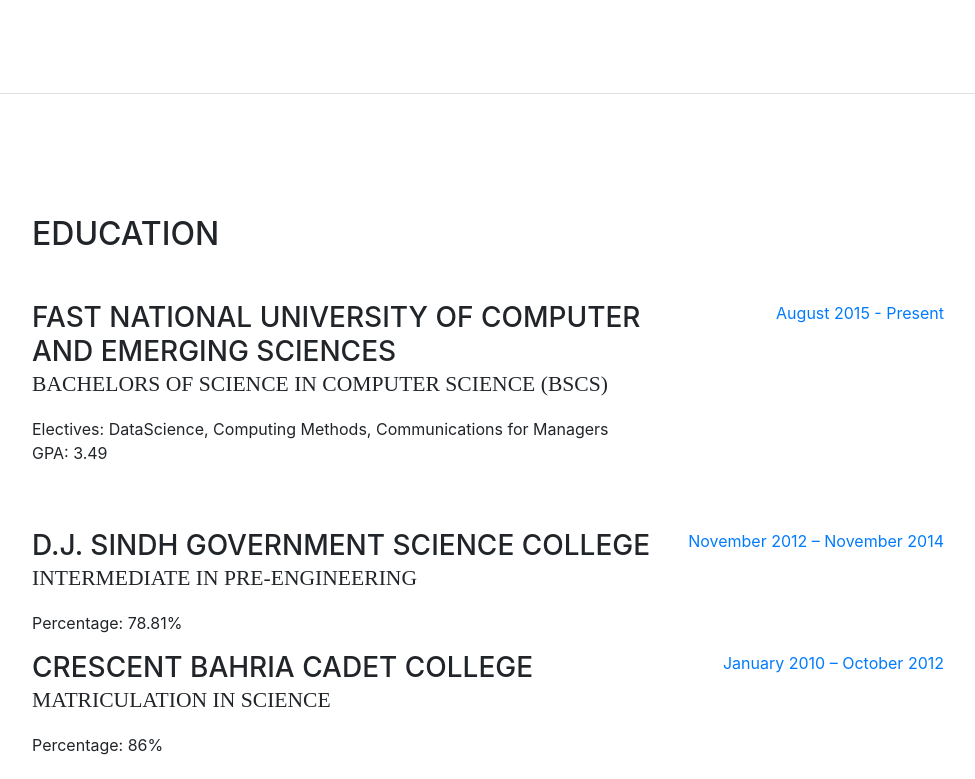
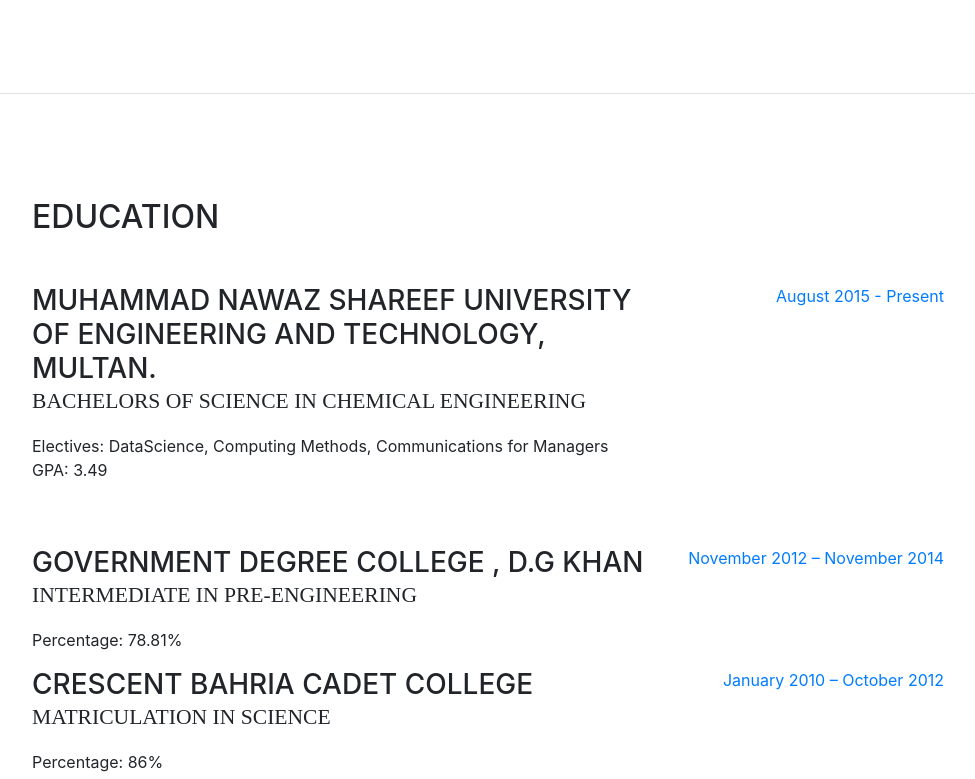
Before and after one commit to aameerhamza521/ameerhamza.cf, a website with bundled scripts: page index.html in a window 1280 px wide. Shown: the part 1821-2600 px from the top of the page, without its empty margins (288-1263 px from the left). Built offline with nearby package versions, Linux system fonts and the light colour scheme; a web font is replaced by a local one.

Commit message:
Update index.html

```diff
--- a/index.html
+++ b/index.html
@@ -72,7 +72,7 @@
             <!-- A-28 Gulistan Society, Quaidabad, Karachi, Pakistan· (+92) 332-2553887 · -->
             <a href="mailto:ameerhamza5214@gmail.com">ameerhamza5214@gmail.com</a>
           </div>
-          <p class="mb-5">I want to explore this world. My skills are broad: ,I do drawing.Use different kind of softwares,Try to learn new things every moment.</p>
+          <p class="mb-5">I want to explore this world. My skills are broad,I do drawing,use different kind of softwares,try to learn new things every moment.</p>
           <p class="mb-5">Want to build something awesome? <a href="mailto:ameerhamza5214@gmail.com">Get in touch!</a></p>
           <ul class="list-inline list-social-icons mb-0">
             <li class="list-inline-item">
@@ -162,8 +162,8 @@
 
           <div class="resume-item d-flex flex-column flex-md-row mb-5">
             <div class="resume-content mr-auto">
-              <h3 class="mb-0">FAST National University of Computer and Emerging Sciences</h3>
-              <div class="subheading mb-3">Bachelors of Science in Computer Science (BSCS)</div>
+              <h3 class="mb-0">Muhammad Nawaz Shareef University of Engineering and Technology, Multan.</h3>
+              <div class="subheading mb-3">Bachelors of Science in Chemical Engineering</div>
               <div>Electives: DataScience, Computing Methods, Communications for Managers</div>
               <p>GPA: 3.49</p>
             </div>
@@ -174,7 +174,7 @@
 
           <div class="resume-item d-flex flex-column flex-md-row">
             <div class="resume-content mr-auto">
-              <h3 class="mb-0">D.J. Sindh Government Science College</h3>
+              <h3 class="mb-0">Government degree college , D.g khan</h3>
               <div class="subheading mb-3">Intermediate in Pre-Engineering</div>
               <p>Percentage: 78.81%</p>
             </div>
```
